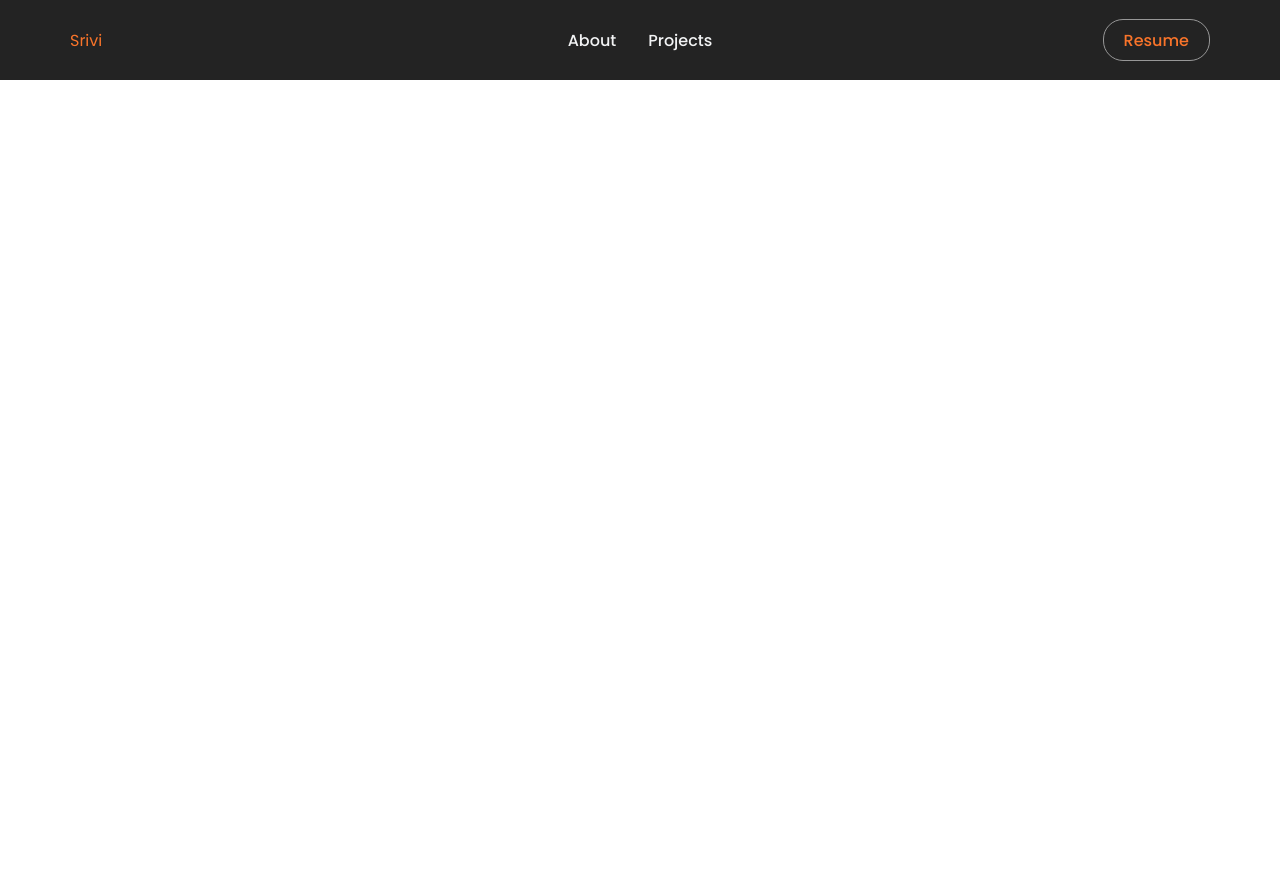
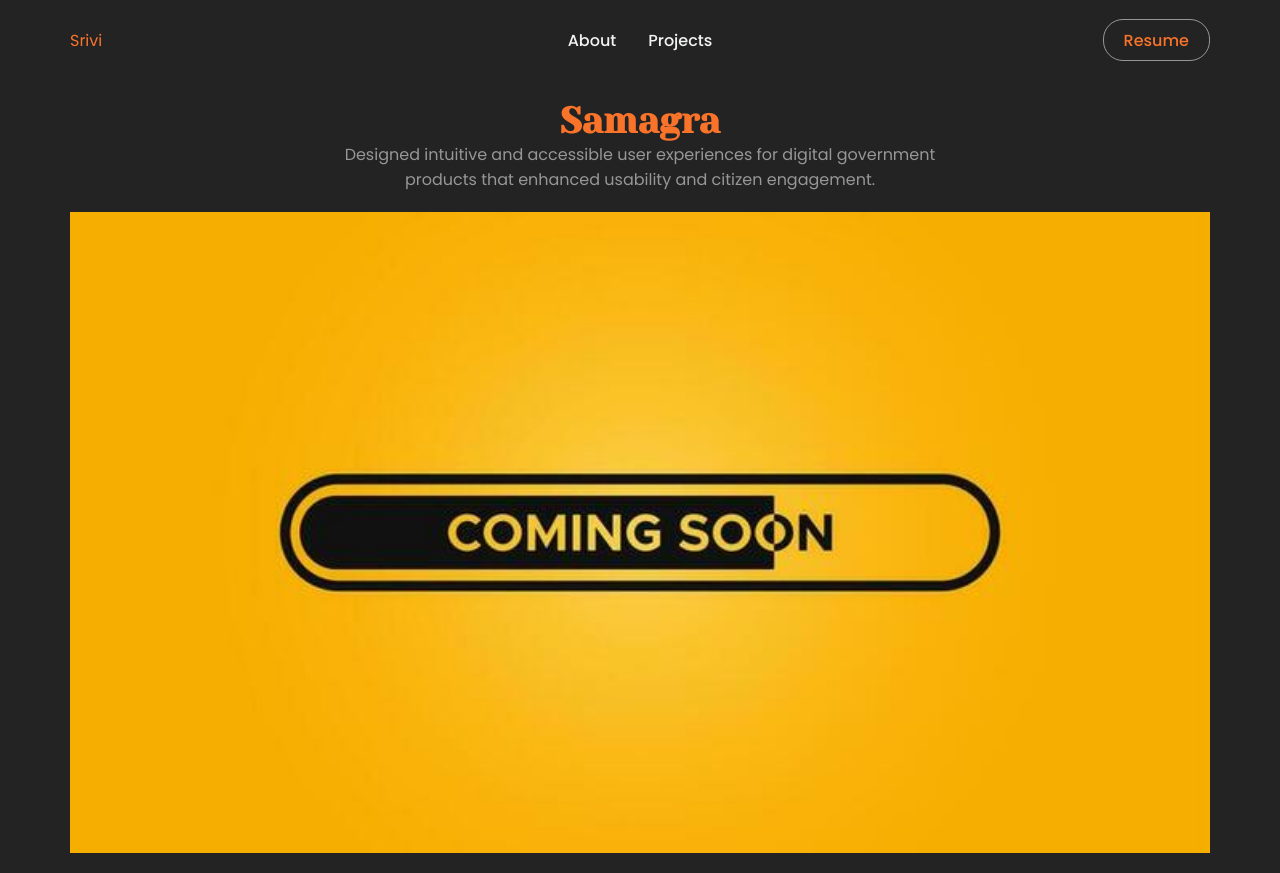
Before and after one commit to vikashini99/srivi-portfolio, a React (Create React App) app: page /projects/0 in a window 1280 px wide. Before the commit the page ends 800 px from the top, so only its background shows below. Built offline with nearby package versions, Linux system fonts and the light colour scheme.

Commit message:
Commit message for updates

```diff
--- a/src/App.js
+++ b/src/App.js
@@ -15,6 +15,7 @@
 import styled from "styled-components";
 import BioRythm from "./components/Pages/BioRythm.js";
 import Kurio from "./components/Pages/Kurio.js";
+import Samagra from "./components/Pages/Samagra.js";
 
 // Styled components
 const Body = styled.div`
@@ -51,6 +52,7 @@
               }
             />
             <Route path="/projects" element={<ProjectsPage />} />
+            <Route path="/projects/0" element={<Samagra />} />
             <Route path="/projects/1" element={<Ethnography />} />
             <Route path="/projects/2" element={<CacophonicCadence />} />
             <Route path="/projects/3" element={<Pose />} />
--- /dev/null
+++ b/src/components/Pages/Samagra.js
@@ -0,0 +1,57 @@
+// src/components/Pages/Ethnography.js
+import React from 'react';
+import styled from 'styled-components';
+
+// Static imports for project images
+import Image1 from '../ProjectInfoImage/Samagra/CSoon.png';
+
+
+// Styled components
+const Container = styled.div`
+  display: flex;
+  flex-direction: column;
+  align-items: center;
+  text-align: center;
+  padding: 20px;
+`;
+
+const Title = styled.h1`
+  font-size: 36px;
+  color: ${({ theme }) => theme.secondary};
+  font-family: 'Yeseva One', sans-serif;
+`;
+
+const Description = styled.p`
+  font-size: 16px;
+  color: ${({ theme }) => theme.gray_one};
+  max-width: 600px;
+  margin-bottom: 20px;
+`;
+const Iframe = styled.iframe`
+  width: 1100px; /* Set to a fixed width to see if it changes */
+  height: 550px; /* Adjust the height accordingly */
+  display: block;
+  margin-left: auto;
+  margin-right: auto;
+  border: none; /* Remove border */
+`;
+const Image = styled.img`
+  width: 100%;
+  max-width: 1140px;
+  margin: 0;
+`;
+
+// Main component
+const Samagra = () => (
+  <Container>
+    <Title>Samagra</Title>
+    <Description>Designed  intuitive and accessible user experiences for digital government products that enhanced usability and citizen engagement.</Description>
+
+    {/* Render Ethnography project images */}
+    <Image src={Image1} alt="g Image 1" />
+
+
+  </Container>
+);
+
+export default Samagra;
```
Also changed, not shown: src/components/ProjectInfoImage/Samagra/CSoon.png (added).
